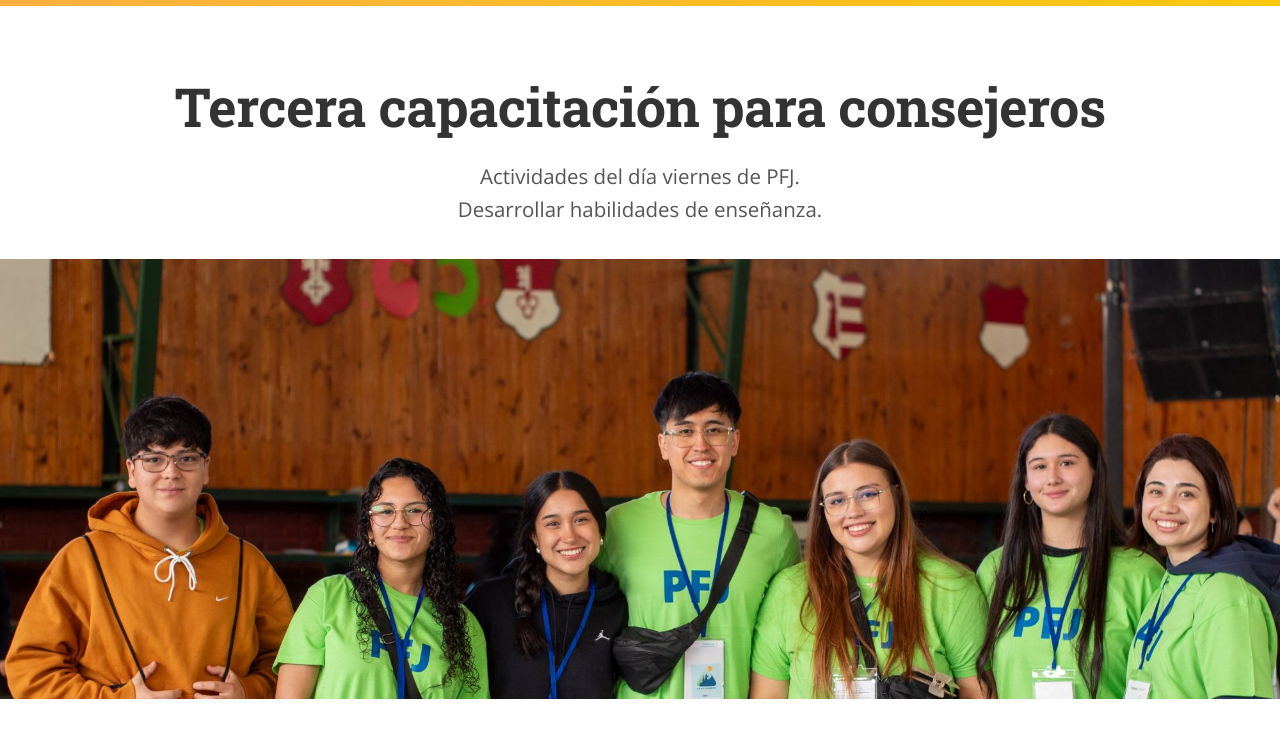
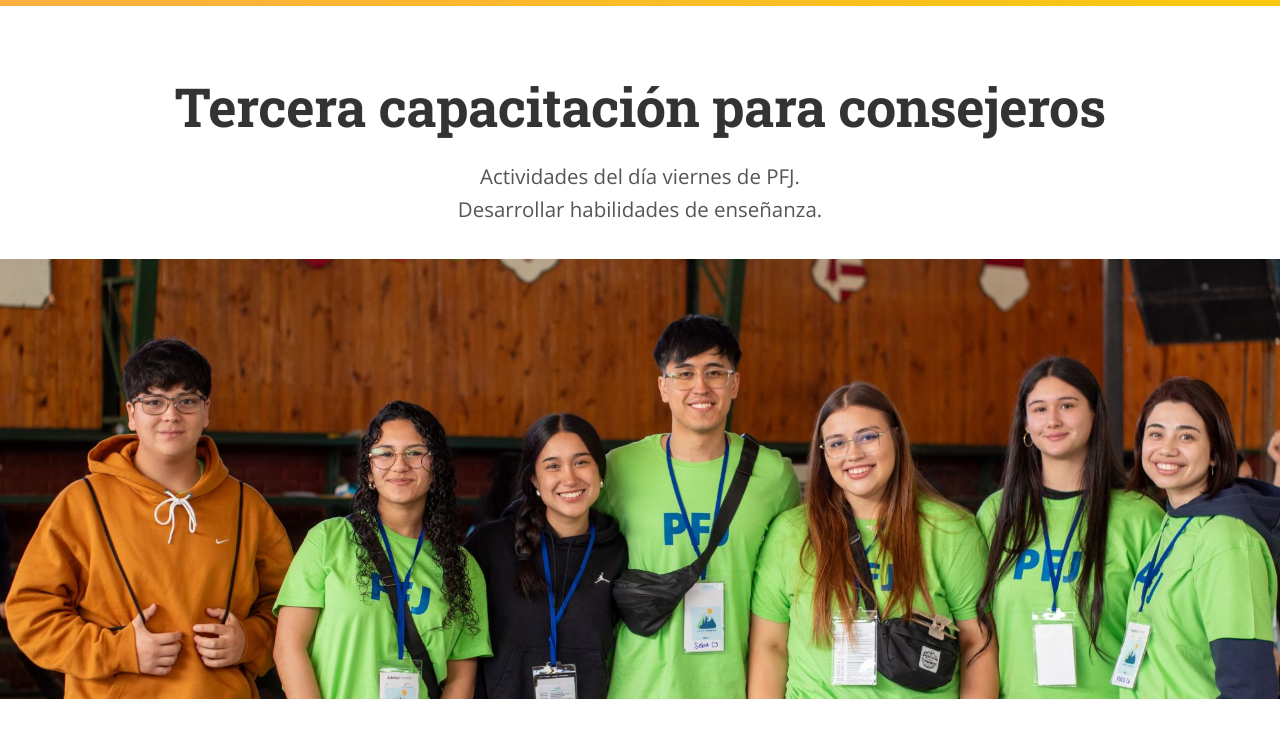
Before and after one commit to PFJ-Sudamerica-Sur/pfj-sudamerica-sur.github.io, a plain HTML site: page capacitacion-online/capacitacion-3.html in a window 1280 px wide. Shown: the top 736 px of the page. Drawn offline with nearby package versions, Linux system fonts and the light colour scheme; no server answers.

Commit message:
Encuadre de la foto de la tercera capacitación
Co-Authored-By: Claude Opus 5.5 <noreply@anthropic.com>

```diff
--- a/capacitacion-online/capacitacion-3.html
+++ b/capacitacion-online/capacitacion-3.html
@@ -27,7 +27,7 @@
   </div>
 
   <figure class="foto-portada">
-    <img src="img/foto-capacitacion-3.jpg" style="object-position: center 15%" alt="Grupo de consejeros y jóvenes de PFJ, sonriendo, con poleras verdes en un gimnasio" width="2000" height="1333">
+    <img src="img/foto-capacitacion-3.jpg" style="object-position: center 29%" alt="Grupo de consejeros y jóvenes de PFJ, sonriendo, con poleras verdes en un gimnasio" width="2000" height="1333">
   </figure>
 
   <div class="columna">
```
